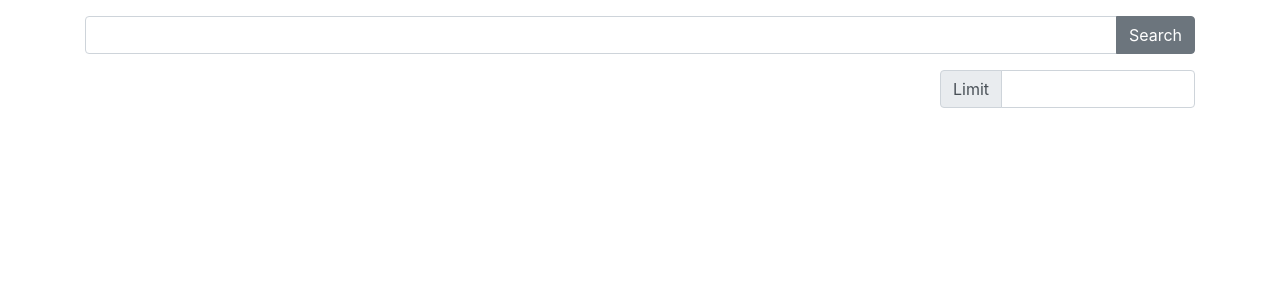
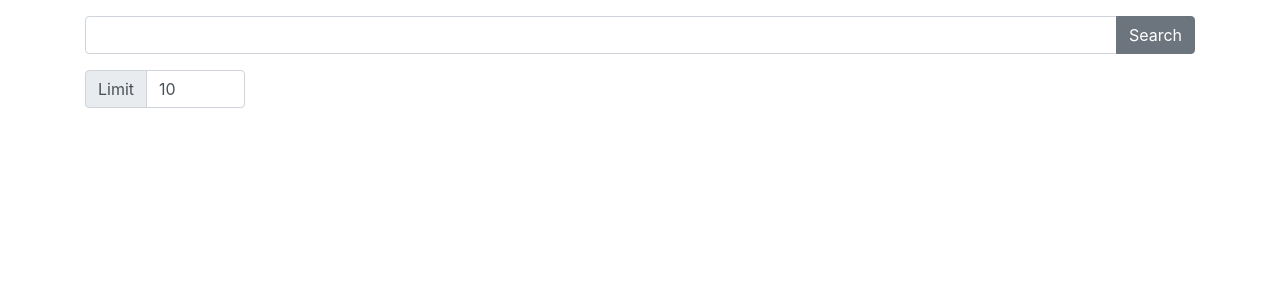
Before and after one commit to parkrrr/marvel-app, a React (Create React App) app: page / in a window 1280 px wide. Shown: the top 300 px of the page. Built offline with nearby package versions, Linux system fonts and the light colour scheme.

Commit message:
Added result set limit setting

```diff
--- a/src/ResultLimitSetting.js
+++ b/src/ResultLimitSetting.js
@@ -11,7 +11,7 @@ class ResultLimitSetting extends React.Component {
     constructor(props) {
         super(props);
         this.state = {
-            searchLimit: null
+            searchLimit: props.value
         };
     }
 
@@ -37,7 +37,7 @@ class ResultLimitSetting extends React.Component {
         return (
             <InputGroup>
                 <InputGroupAddon addonType="prepend">Limit</InputGroupAddon>
-                <Input onChange={e => this.updateLimit(e)} />
+                <Input value={this.state.searchLimit} onChange={e => this.updateLimit(e)} />
             </InputGroup>
         )
     }
--- a/src/SearchPage.css
+++ b/src/SearchPage.css
@@ -8,6 +8,8 @@
 
 .statsRow {
   padding-bottom: 1rem;
+  display: flex;
+  align-items: center;
 }
 
 .resultRow {
--- a/src/SearchPage.js
+++ b/src/SearchPage.js
@@ -24,7 +24,6 @@ class SearchPage extends React.Component {
     // Load the previous search results if they exist
     var state = JSON.parse(localStorage.getItem('searchState'));
 
-    console.debug('found state: ' + state)
     if (state) {
       this.setState(state);
     }
@@ -53,15 +52,18 @@ class SearchPage extends React.Component {
   }
 
   updateLimit(limit) {
+    const parsed = parseInt(limit, 10);
+    if (isNaN(parsed)) { return 10; }
+
     let state = this.state;
-    state.resultsLimit = limit;
+    state.resultsLimit = parsed;
     this.setState(state);
   }
 
   renderRow(set) {
     return set.map((r, i) => {
       return (
-        <Col>
+        <Col key={i}>
           <SearchResult key={r.id} result={r}></SearchResult>
         </Col>
       )
@@ -103,11 +105,11 @@ class SearchPage extends React.Component {
           </Col>
         </Row>
         <Row className="statsRow">
-          <Col xs='9'>
+          <Col xs='2'>
+            <ResultLimitSetting value={this.state.resultsLimit} onChange={(l) => this.updateLimit(l)} />
+          </Col>
+          <Col>
             {this.renderStats()}
-          </Col>
-          <Col xs='3'>
-            <ResultLimitSetting onChange={(l) => this.updateLimit(l)} />
           </Col>
         </Row>
         <div id="resultsPane">
```
